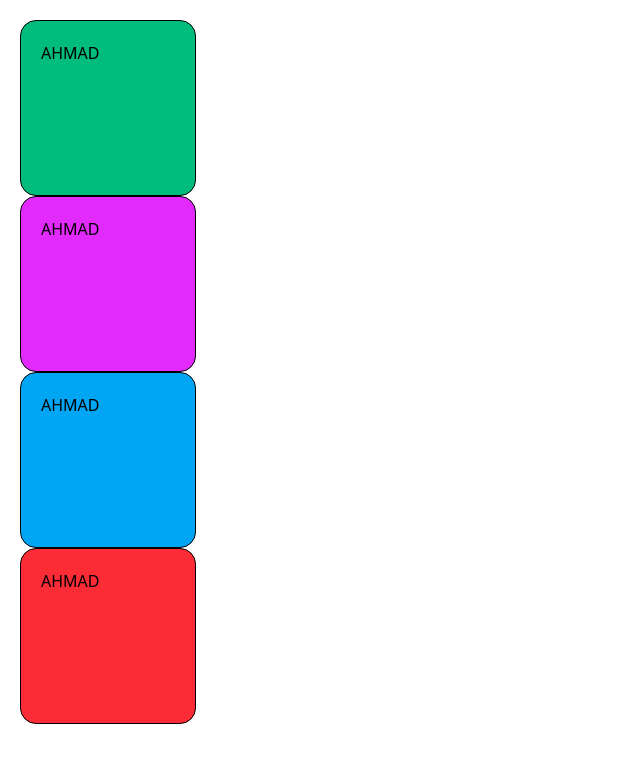
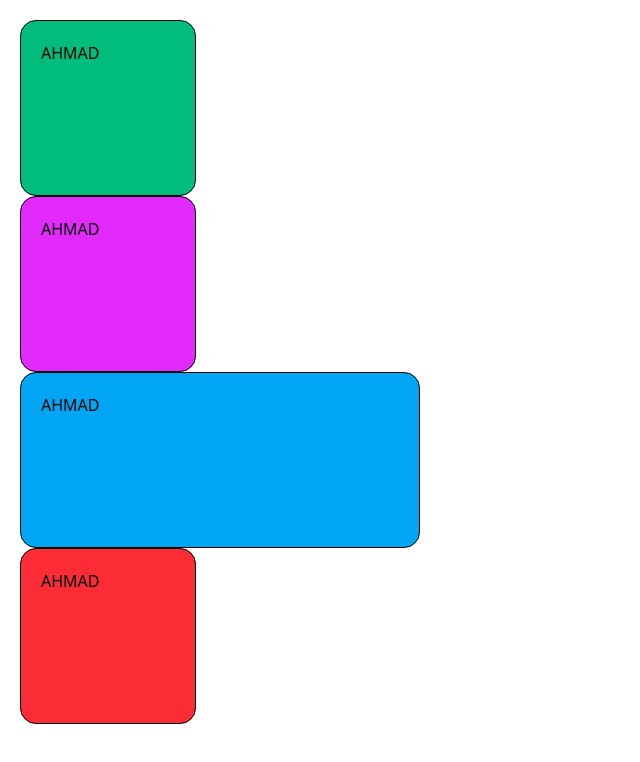
Before and after one commit to Ahmadrazakhan-786/TAILWIND-CSS, a website: page dist/index.html in a window 1280 px wide. Shown: the whole page, without its empty margins (0-640 px from the left). Drawn offline with Linux system fonts and the light colour scheme.

Commit message:
custom css

```diff
--- a/dist/index.html
+++ b/dist/index.html
@@ -19,7 +19,7 @@
     <div class="w-44 h-44 bg-fuchsia-500 border rounded-2xl p-5">
         AHMAD
     </div>
-    <div class="w-44 h-44 bg-sky-500 border rounded-2xl p-5">
+    <div class="w-[400px] h-44 bg-sky-500 border rounded-2xl p-5">
         AHMAD
     </div>
     <div class="w-44 h-44 bg-red-500 border rounded-2xl p-5">
```
Also changed, not shown: dist/output.css.
